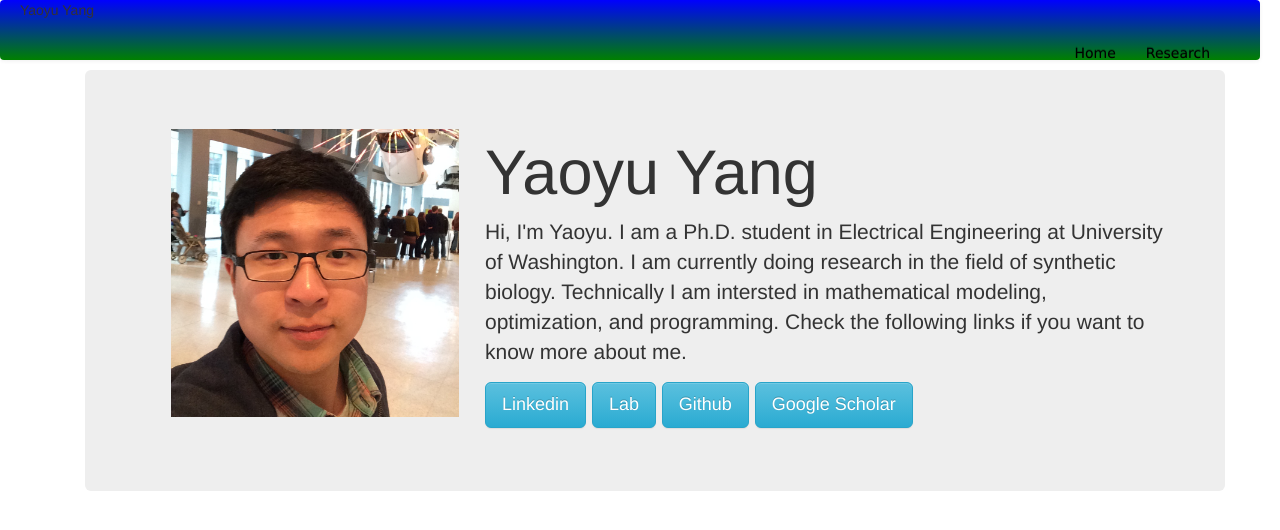
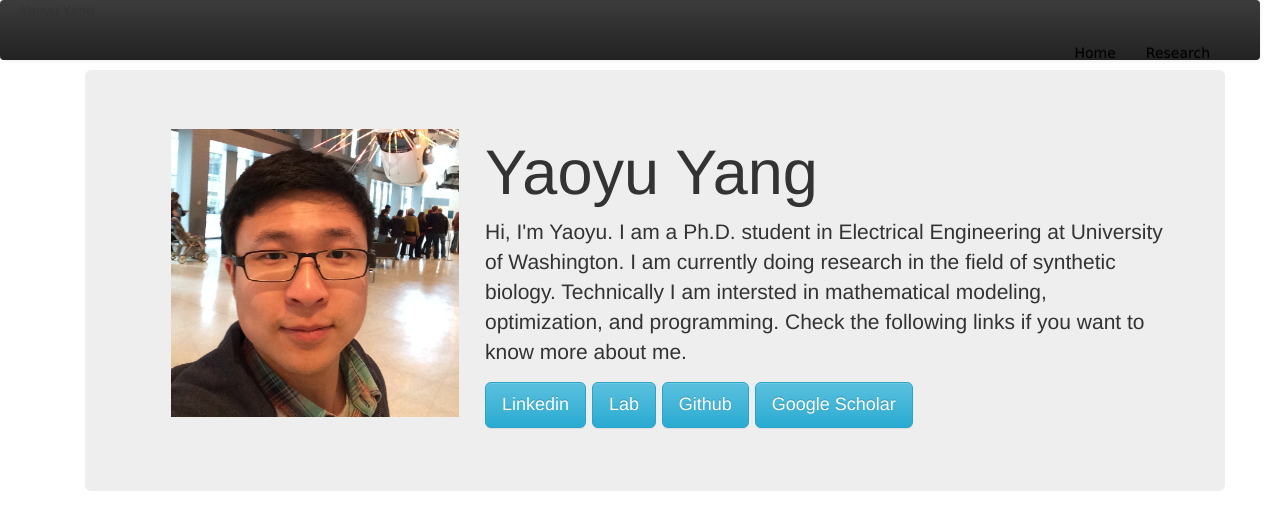
Before and after one commit to yaoyuyang/yaoyuyang.github.io, a Jekyll site: the page built from index.html, in a window 1280 px wide. Shown: the top 530 px of the page. Built offline with Jekyll 4.4.1, drawn with Linux system fonts in a browser that asks for light colours.

Commit message:
Update theme.css

```diff
--- a/css/theme.css
+++ b/css/theme.css
@@ -15,7 +15,7 @@ body {
 
 .navbar-inner {
     background-color: red;
-    background-image: linear-gradient(to bottom, blue, green);
+/*    background-image: linear-gradient(to bottom, blue, green); */
     background-repeat: repeat-x;
     border: 1px solid yellow;
     border-radius: 4px 4px 4px 4px;
```
